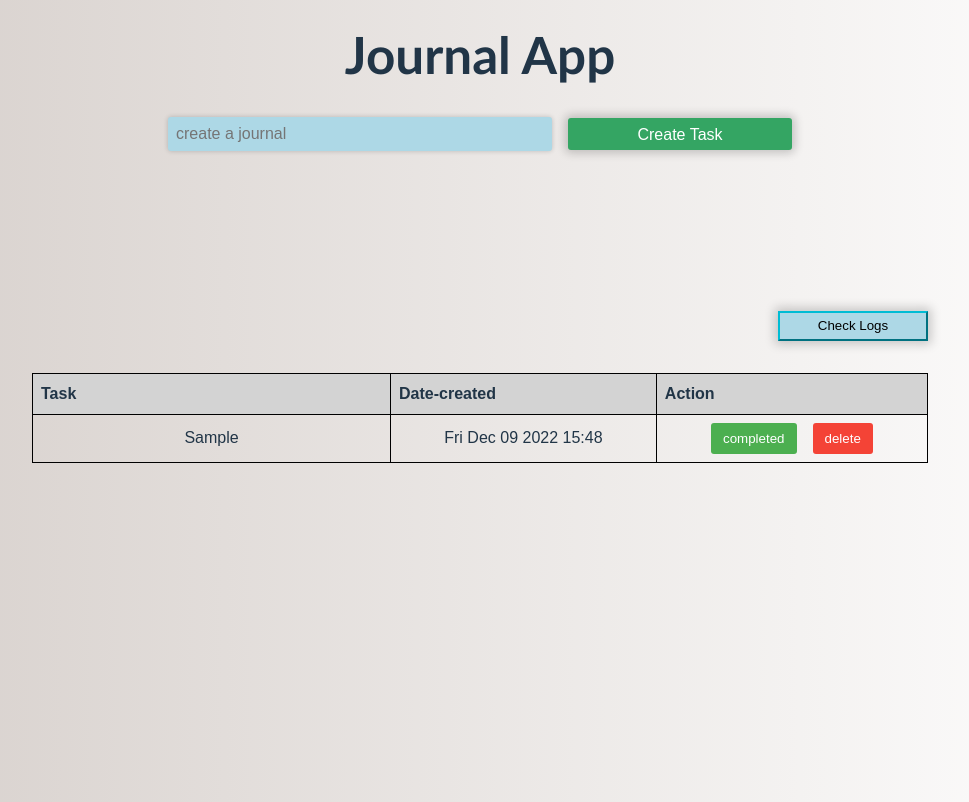
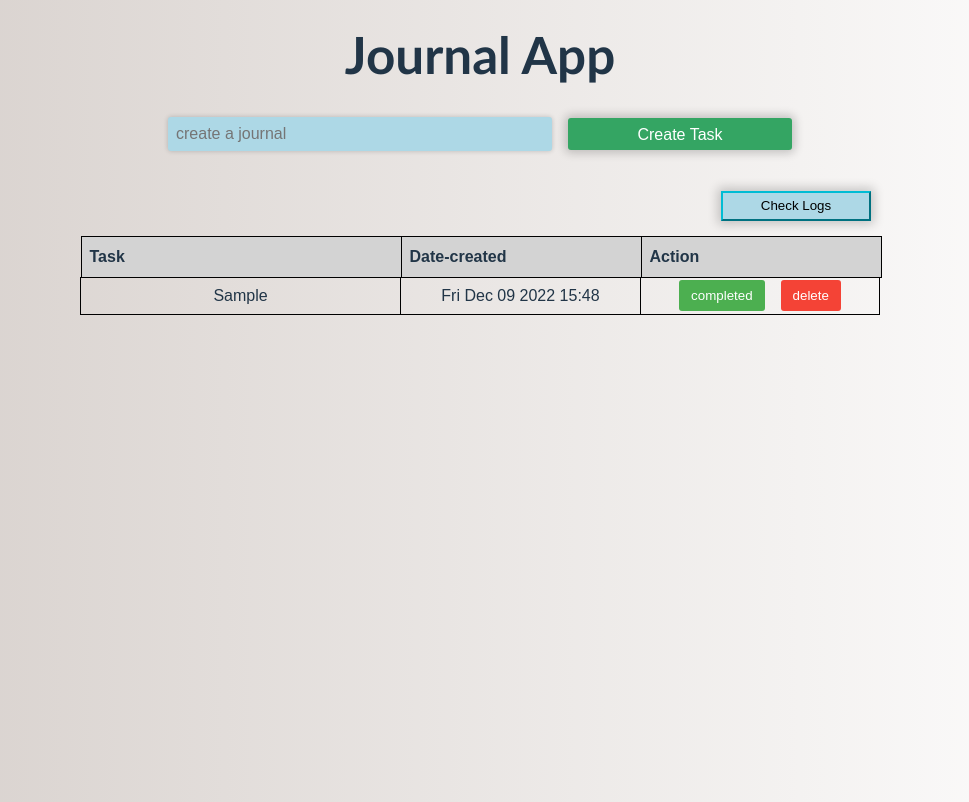
Before and after one commit to nephriteagain/journal-app, a React (Vite) app: page / in a window 1280 px wide. Both pictures are taken after typing "Sample" into the empty fields and a click on the button "Create Task". Shown: the whole page, without its empty margins (128-1097 px from the left). Built offline with nearby package versions, Linux system fonts and the light colour scheme.

Commit message:
.log-table

```diff
--- a/src/App.css
+++ b/src/App.css
@@ -19,10 +19,9 @@
 }
 
 
+
 .table-journal {
-  width: 70%;
-  max-width: 70%;
-  min-width: 70%;
+  width: 800px;
   margin: 0 auto;
   margin-bottom: 10rem;
   border-collapse: collapse;
@@ -45,20 +44,52 @@
   text-align: left;
 }
 
+.table-head-row {
+  position: fixed;
+  top: 235.5px;
+}
+
 .table-head-row th {
   padding-bottom: 0.5rem;
 }
 
 .table-body-row td {
   vertical-align: middle;
+  padding: 0.15rem;
 }
 
-.task-column {
-  width: 40%;
+.task-column, .task-data {
+  width: 320px;
+}
+
+.date-column, .task-time {
+  width: 240px;
+}
+
+.action-column, .action-data {
+  width: 240px;
 }
 
 .logs-column {
-  width: 40%;
+  width: 304px;
+}
+
+.logs-date {
+  width: 228.15px;
+
+}
+
+.logs-status {
+  width: 105.01px;
+}
+
+.logs-action {
+  width: 121.85px;
+}
+
+.log-row-head {
+  position: absolute;
+  top: 171px;
 }
 
 
@@ -98,7 +129,7 @@
 
 
 .log-table {
-  width: 50%;
+  width: 760px;
   margin: 0 auto;
   border-collapse: collapse;
   font-family: 'Courier New', monospace;
@@ -125,13 +156,14 @@
 
 .log-row-body td {
   vertical-align: middle;
+  font-size: 110%;
 
 }
 
 .button-div {
   width: 50%;
   margin: 0 auto;
-  margin-bottom: 30px;
+  margin-bottom: 100px;
   padding-top: 30px;
 }
 
@@ -143,9 +175,9 @@
   box-shadow: 0 0 5px 2px rgba(0, 0, 0, 0.2);
   width: 150x;
   height: 30px;
-  font-size: larger;
+  font-size: 110%;
   font-family: Verdana, Geneva, Tahoma, sans-serif;
-  font-weight: 600;
+
 
 }
 
@@ -157,9 +189,8 @@
   box-shadow: 0 0 5px 2px rgba(0, 0, 0, 0.2);
   width: 150x;
   height: 30px;
-  font-size: larger;
+  font-size: 110%;
   font-family: Verdana, Geneva, Tahoma, sans-serif;
-  font-weight: 600;
 }
 
 .redirect-home:hover, .button-clear:hover {
@@ -193,7 +224,7 @@ td {
 .create-task {
   width: 50%;
   margin: 0 auto;
-  margin-bottom: 10rem;
+  margin-bottom: 5rem;
   display: flex;
   align-items: center;
   justify-content: center;
@@ -245,16 +276,11 @@ td {
 }
 
 
-.table-body {
-  overflow: scroll;
-  max-height: 600px;
-
-}
 
 .redirect-div {
-  width: 70%;
+  width: 800px;
   margin: 0 auto;
-  margin-bottom: 2rem;
+  margin-bottom: 1rem;
   text-align: right;
 }
 
@@ -263,7 +289,10 @@ td {
   height: 30px;
   box-shadow: 0 0 10px 3px rgba(0, 0, 0, 0.2);
   border-color: #00bcd4;
-  background-color: lightblue
+  background-color: lightblue;
+  position: relative;
+  bottom: 40px;
+  right: 9px;
 
 }
 
@@ -279,3 +308,9 @@ td {
 .logs-div {
   padding-top: 5rem;
 }
+
+
+.scrollit {
+  overflow-y:scroll;
+  height:450px;
+}
--- a/src/components/JournalTable.jsx
+++ b/src/components/JournalTable.jsx
@@ -28,7 +28,9 @@ const JournalTable = () => {
             <button  className='redirect-logs'  style={{cursor: 'pointer'}} onClick={() => {handleLogs()}}> Check Logs</button>
         </div>
 
+            <div className='scrollit'>
         <table className='table-journal'>
+
             <thead className='table-head'>
                 <tr className='table-head-row'>
                     <th className='task-column'>Task</th>
@@ -37,13 +39,13 @@ const JournalTable = () => {
                 </tr>
             </thead>
             <tbody className='table-body'>
-                { journalList.map((entry) => {
+                    { journalList.map((entry) => {
                     const { key, journal, time } = entry
                     return (
                         <tr key={key} className="table-body-row">
-                            <td>{journal}</td>
-                            <td>{time}</td>
-                            <td><button
+                            <td className='task-data'>{journal}</td>
+                            <td className='task-time'>{time}</td>
+                            <td className='task-action'><button
                                 className='button button-complete'
                             onClick={(e) => {
                                 e.stopPropagation
@@ -60,7 +62,9 @@ const JournalTable = () => {
                     )
                 }) }
             </tbody>
+
         </table>
+            </div>
 
     </div>
 
--- a/src/components/Logs.jsx
+++ b/src/components/Logs.jsx
@@ -35,7 +35,7 @@ const Logs = () => {
 
 
   return (
-    <div className='logs-div'>
+    <div className=' logs-div'>
         <div className='button-div'>
           <button className='redirect-home' style={{cursor: 'pointer'}} onClick={() => {backToHome()}}>Back to Home</button> <button className='button-clear'
             onClick={() => {
@@ -44,14 +44,14 @@ const Logs = () => {
           >Clear All Logs</button>
         </div>
 
-
+        <div className='scrollit'>
         <table className='log-table'>
           <thead className='log-head'>
             <tr className='log-row-head'>
                 <th className='logs-column'>Logs</th>
-                <th>Log Date</th>
-                <th>Status</th>
-                <th>Action</th>
+                <th className='logs-date'>Log Date</th>
+                <th className='logs-status'>Status</th>
+                <th className='logs-action'>Action</th>
             </tr>
           </thead>
           <tbody className='log-head'>
@@ -61,10 +61,10 @@ const Logs = () => {
 
                   return (
                     <tr key={key} className="log-row-body">
-                        <td>{journal}</td>
-                        <td>{time}</td>
-                        <td>{statusComplete}</td>
-                        <td className='td-logo'>{<BsPersonCheck />}</td>
+                        <td className='logs-column'>{journal}</td>
+                        <td className='logs-date'>{time}</td>
+                        <td className='logs-status'>{statusComplete}</td>
+                        <td className='td-logo logs-action'>{<BsPersonCheck />}</td>
                     </tr>
                 )
 
@@ -87,7 +87,7 @@ const Logs = () => {
             })}
         </tbody>
     </table>
-
+    </div>
     </div>
 
   )
--- a/src/index.css
+++ b/src/index.css
@@ -16,7 +16,9 @@
 }
 
 html {
+  height: 100vh;
   background: linear-gradient(to right, #d7d0cc, #ffffff);
+  overflow-y: hidden;
 }
 
 
```
